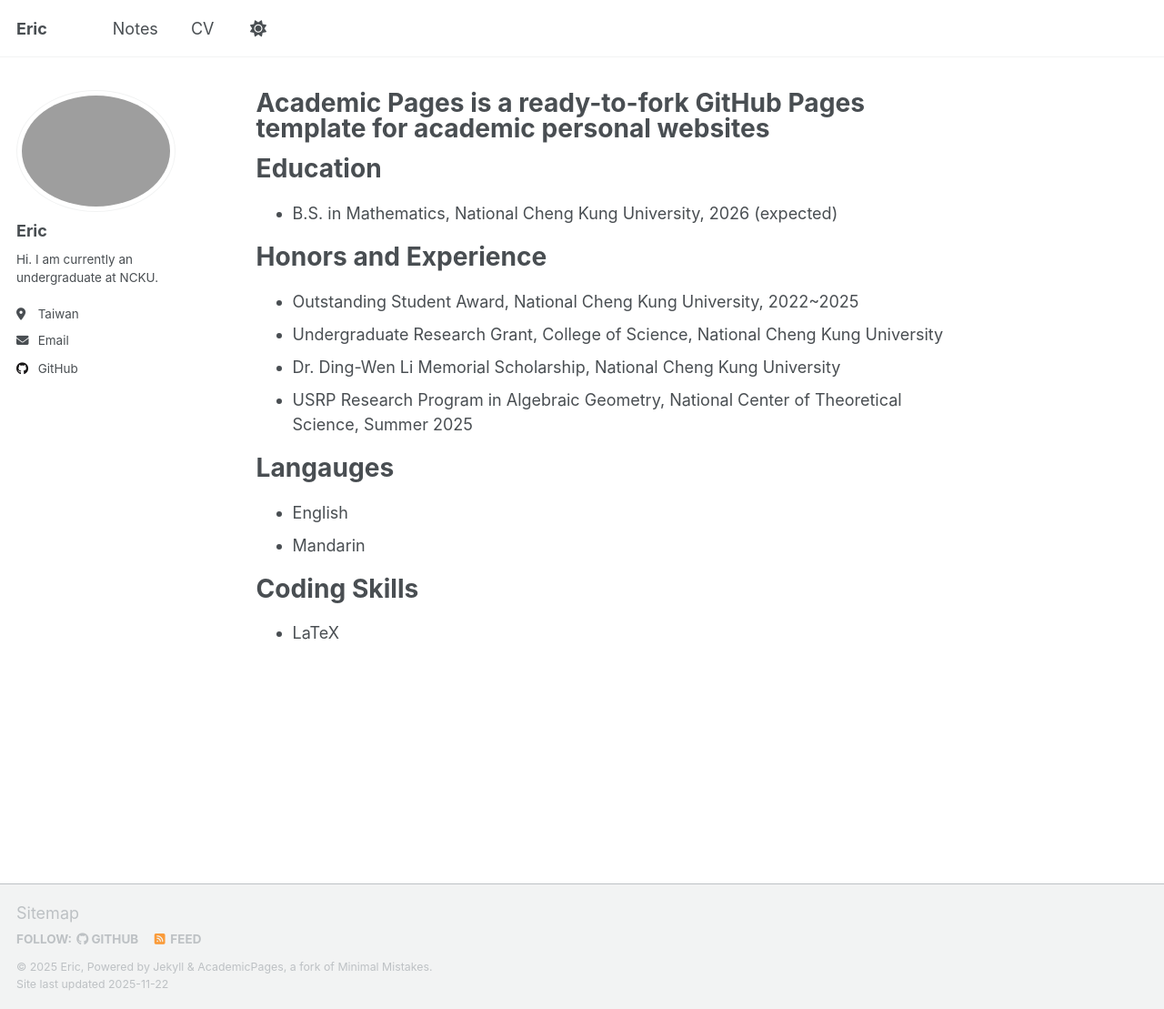
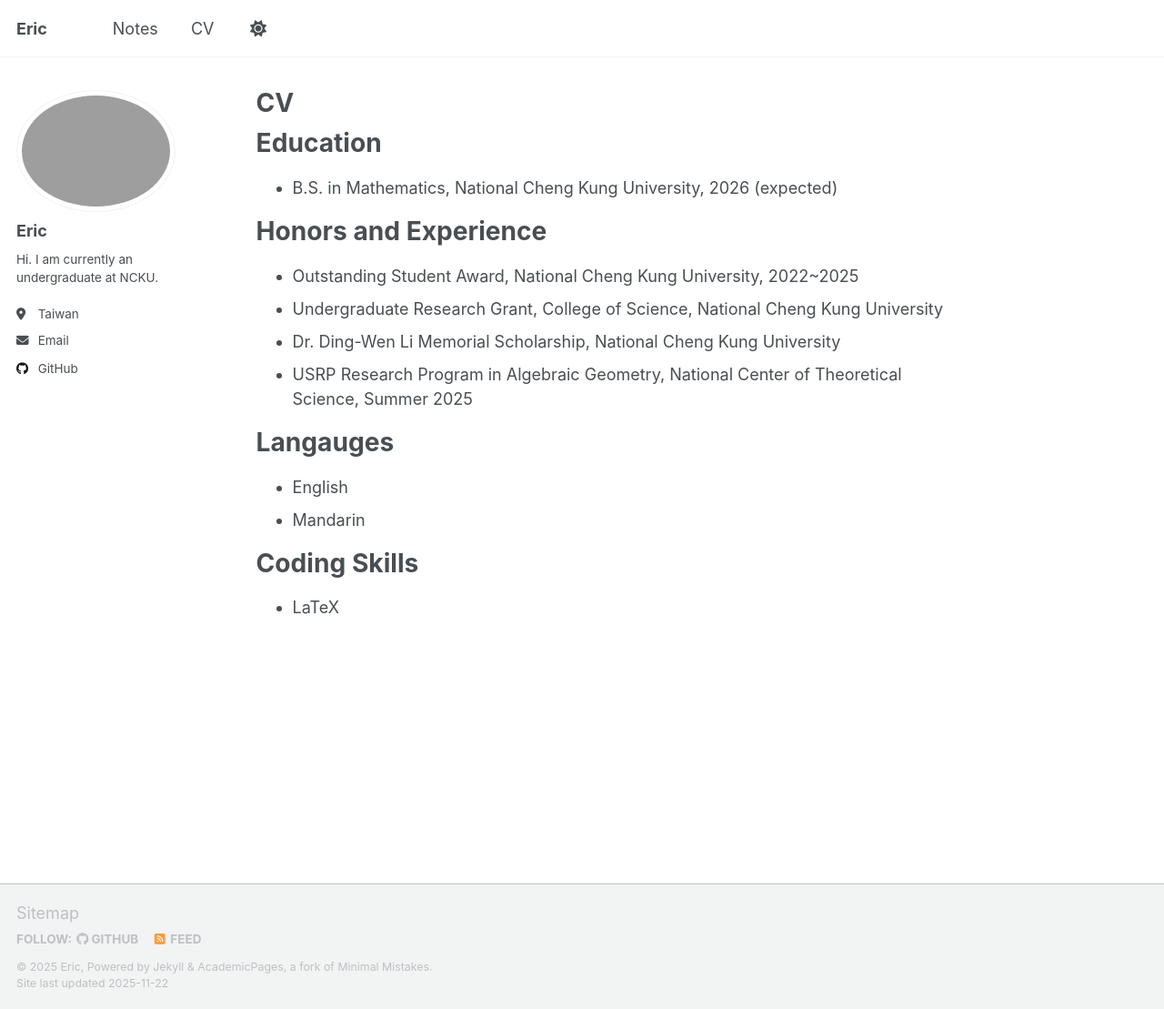
Before and after one commit to ericliu515515/ericliu515515.github.io, a Jekyll site: the page built from _pages/about.md, in a window 1280 px wide and 1109 px high. Shown: the whole window at 91% size. Built offline with Jekyll 4.4.1, drawn with Linux system fonts in a browser that asks for light colours; a script that is not in the unit is left out.

Commit message:
Change title from 'Academic Pages' to 'CV'

```diff
--- a/_pages/about.md
+++ b/_pages/about.md
@@ -1,6 +1,6 @@
 ---
 permalink: /
-title: "Academic Pages is a ready-to-fork GitHub Pages template for academic personal websites"
+title: "CV"
 author_profile: true
 redirect_from:
   - /about/
```
